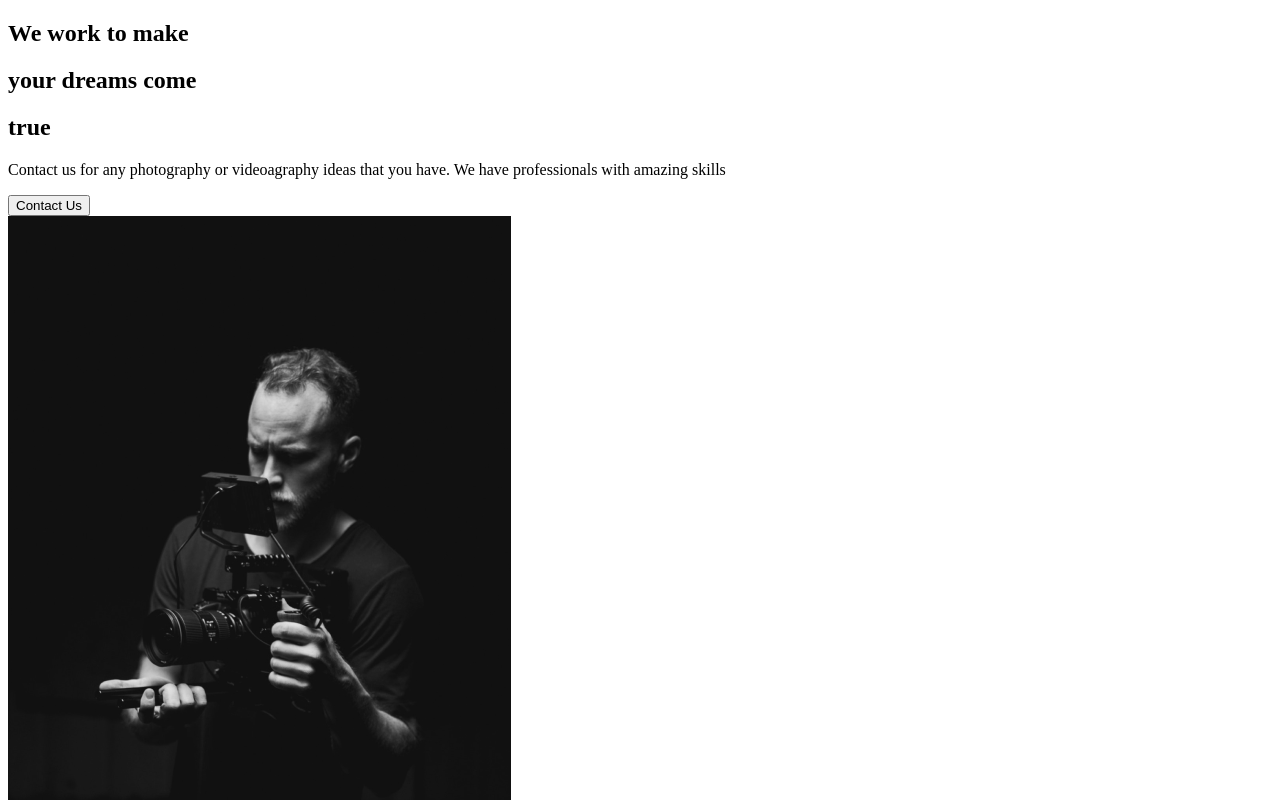
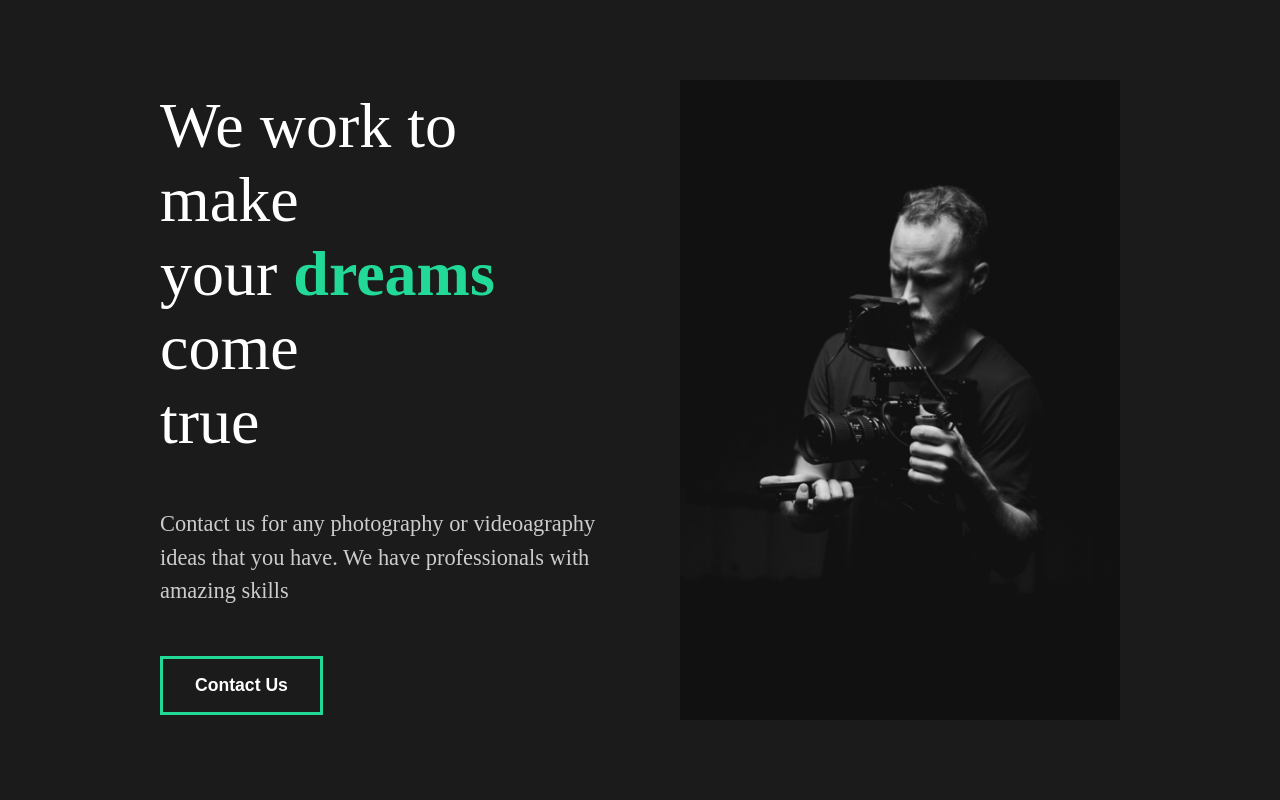
Before and after one commit to MadsAkselsen/capture-portfolio, a React (Create React App) app: page / in a window 1280 px wide. Shown: the top 800 px of the page. Built offline with nearby package versions, Linux system fonts and the light colour scheme.

Commit message:
added styled components

```diff
--- a/src/App.js
+++ b/src/App.js
@@ -1,10 +1,14 @@
 import React from 'react';
-// import pages
+
+// global style
+import GlobalStyle from './components/GlobalStyle';
+// pages
 import AboutUs from './pages/AboutUs';
 
 function App() {
   return (
     <div className="App">
+      <GlobalStyle />
       <AboutUs />
     </div>
   );
--- a/src/components/AboutSection.js
+++ b/src/components/AboutSection.js
@@ -1,34 +1,66 @@
 import React from 'react';
 import home1 from '../img/home1.png';
 
+import styled from 'styled-components';
+
 const AboutSection = () => {
   return (
-    <div>
-      <div className="description">
+    <StyledAbout>
+      <StyledDescription className="description">
         <div className="title">
-          <div className="hide">
+          <StyledHide>
             <h2>We work to make</h2>
-          </div>
-          <div className="hide">
+          </StyledHide>
+          <StyledHide>
             <h2>
               your <span>dreams</span> come
             </h2>
-          </div>
-          <div className="hide">
+          </StyledHide>
+          <StyledHide>
             <h2>true</h2>
-          </div>
+          </StyledHide>
         </div>
         <p>
           Contact us for any photography or videoagraphy ideas that you have. We
           have professionals with amazing skills
         </p>
         <button>Contact Us</button>
-      </div>
-      <div className="image">
+      </StyledDescription>
+      <StyledImageContainer>
         <img src={home1} alt="guy with camera"></img>
-      </div>
-    </div>
+      </StyledImageContainer>
+    </StyledAbout>
   );
 };
 
+// styled components
+const StyledAbout = styled.div`
+  min-height: 90vh;
+  display: flex;
+  align-items: center;
+  justify-content: space-between;
+  padding: 5rem 10rem;
+  color: white;
+`;
+const StyledDescription = styled.div`
+  flex: 1;
+  padding-right: 5rem;
+  h2 {
+    font-weight: lighter;
+  }
+`;
+const StyledImageContainer = styled.div`
+  flex: 1;
+  overflow: hidden;
+  img {
+    width: 100%;
+    height: 80vh;
+    object-fit: cover;
+  }
+`;
+
+const StyledHide = styled.div`
+  overflow: hidden;
+`;
+
 export default AboutSection;
--- /dev/null
+++ b/src/components/GlobalStyle.js
@@ -0,0 +1,55 @@
+import { createGlobalStyle } from 'styled-components';
+
+const GlobalStyle = createGlobalStyle`
+    * {
+        margin: 0;
+        padding: 0;
+        box-sizing: border-box;
+    }
+
+    body {
+        background: #1b1b1b;
+
+    }
+    button {
+        font-weight:bold;
+        font-size: 1.1rem;
+        cursor: pointer;
+        padding: 1rem 2rem;
+        border: 3px solid #23d997;
+        background: transparent;
+        color: white;
+        transition: all 0.5s ease;
+        &:hover {
+            background-color: #23d997;
+            color: white;
+        }
+
+    }
+    h2 {
+        font-weight: lighter;
+        font-size: 4rem;
+    }
+    h3 {
+        color: white;
+    }
+    h4 {
+        font-weight: bold;
+        color: #23d997;
+    }
+    a {
+        font-size: 1.1rem;
+    }
+    span {
+        font-weight: bold;
+        color: #23d997;
+    }
+    p {
+        padding: 3rem 0rem;
+        color: #ccc;
+        font-size: 1.4rem;
+        line-height: 150%;
+    }
+`;
+
+export default GlobalStyle;
```
